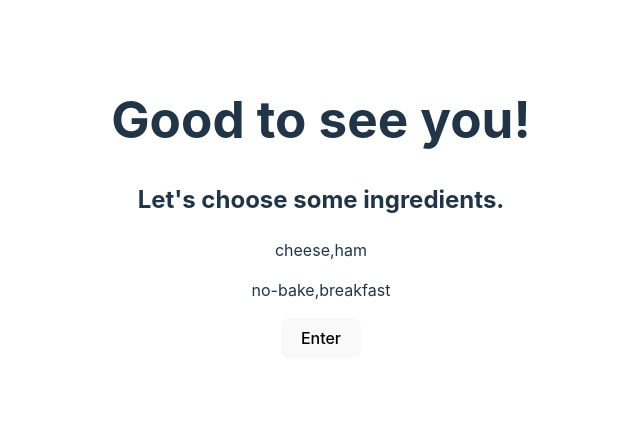
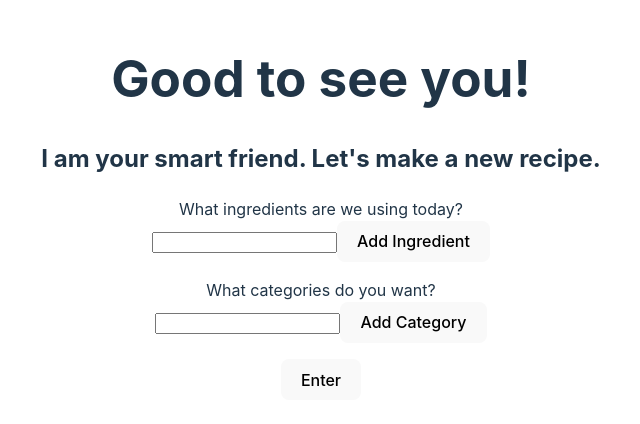
Before and after one commit to liz-garcia/easy-chef-ai, a React (Vite) app: page /create-recipe in a window 1280 px wide. Shown: the part 192-616 px from the top of the page, without its empty margins (319-959 px from the left). Built offline with nearby package versions, Linux system fonts and the light colour scheme.

Commit message:
Modified recipeContext. RequestRecipePage is now updating correctly the variables in recipeContext.

```diff
--- a/src/components/RequestRecipePage.jsx
+++ b/src/components/RequestRecipePage.jsx
@@ -1,23 +1,49 @@
-import { useState, useContext, useEffect } from "react";
+import { useState, useContext } from "react";
 import { UserContext } from "../context/UserContext.jsx";
+import { RecipeContext } from "../context/RecipeContext.jsx";
 import { useNavigate } from "react-router-dom";
 
 const RequestRecipePage = () => {
+  // Ingredients and Categories that will be sent to recipeContext
   const [ingredients, setIngredients] = useState([]);
   const [categories, setCategories] = useState([]);
+
+  // Manage input for ingredients and categories
+  const [ingredientInput, setIngredientInput] = useState('');
+  const [categoryInput, setCategoryInput] = useState('');
+
+  // Contexts to access userName,
+  // and for updating variables in RecipeContext
   const userContext = useContext(UserContext);
+  const recipeContext = useContext(RecipeContext);
+
   const navigate = useNavigate();
 
-  const selectedIngredients = ['cheese', 'ham'];
-  const selectedCategories = ['no-bake', 'breakfast'];
+  const handleIngredientsChange = (event) => {
+    setIngredientInput(event.target.value);
+  };
 
-  useEffect(() => {
-    setIngredients(selectedIngredients);
-    setCategories(selectedCategories);
-  // eslint-disable-next-line react-hooks/exhaustive-deps
-  }, []); // Empty dependency array ensures the effect runs once after the initial render
+  const handleCategoriesChange = (event) => {
+    setCategoryInput(event.target.value);
+  };
 
+  const handleAddIngredient = () => {
+    setIngredients([...ingredients, ingredientInput]);
+    setIngredientInput('');
+  };
+
+  const handleAddCategory = () => {
+    setCategories([...categories, categoryInput]);
+    setCategoryInput('');
+  };
+
+  // Update ingredients and categories in RecipeContext
+  // Navigate to '/recipe/' route
   const handleEnterClick = () => {
+    recipeContext.setRecipeIngredients(ingredients);
+    recipeContext.setRecipeCategories(categories);
+    console.log(recipeContext.recipeIngredients, recipeContext.recipeCategories);
+    console.log(recipeContext.recipeIngredients, recipeContext.recipeCategories);
     navigate("/recipe");
   };
 
@@ -28,9 +54,46 @@ const RequestRecipePage = () => {
           ? `Good to see you, ${userContext.userName}!`
           : "Good to see you!"}
       </h1>
-      <h2>Let&apos;s choose some ingredients.</h2>
-      <p>{`${ingredients}`}</p>
-      <p>{`${categories}`}</p>
+      <h2>I am your smart friend. Let's make a new recipe.</h2>
+
+      {/* Ingredients input and list */}
+      <label htmlFor="ingredients">What ingredients are we using today?</label>
+      <div>
+      <input
+        type="text"
+        id="ingredients"
+        value={ingredientInput}
+        onChange={handleIngredientsChange}
+      />
+      <button id="addIngredient" onClick={handleAddIngredient}>
+        Add Ingredient
+      </button>
+      <ul>
+          {ingredients.map((ingredient, index) => (
+            <li key={index}>{ingredient}</li>
+          ))}
+      </ul>
+      </div>
+
+      {/* Categories input and list */}
+      <label htmlFor="categories">What categories do you want?</label>
+      <div>
+      <input
+        type="text"
+        id="categories"
+        value={categoryInput}
+        onChange={handleCategoriesChange}
+      />
+      <button id="addCategory" onClick={handleAddCategory}>
+        Add Category
+      </button>
+      <ul>
+          {categories.map((category, index) => (
+            <li key={index}>{category}</li>
+          ))}
+      </ul>
+      </div>
+
       <button onClick={handleEnterClick}>Enter</button>
     </>
   );
--- a/src/context/RecipeContext.jsx
+++ b/src/context/RecipeContext.jsx
@@ -7,12 +7,12 @@ import PropTypes from "prop-types";
 const RecipeContext = createContext();
 
 const RecipeContextProvider = ({ children }) => {
-  const [ingredients, setIngredients] = useState([]);
-  const [categories, setCategories] = useState([]);
+  const [recipeIngredients, setRecipeIngredients] = useState([]);
+  const [recipeCategories, setRecipeCategories] = useState([]);
 
   return (
     <RecipeContext.Provider
-      value={{ ingredients, categories, setIngredients, setCategories }}
+      value={{ recipeIngredients, recipeCategories, setRecipeIngredients, setRecipeCategories }}
     >
       {children}
     </RecipeContext.Provider>
--- a/src/index.jsx
+++ b/src/index.jsx
@@ -3,13 +3,16 @@ import ReactDOM from "react-dom/client";
 import App from "./App.jsx";
 import "./styles/index.css";
 import { UserContextProvider } from "./context/UserContext.jsx";
+import { RecipeContextProvider } from "./context/RecipeContext.jsx";
 
 const root = ReactDOM.createRoot(document.getElementById("root"));
 
 root.render(
   <UserContextProvider>
-    <React.StrictMode>
-      <App />
-    </React.StrictMode>
+    <RecipeContextProvider>
+      <React.StrictMode>
+        <App />
+      </React.StrictMode>
+    </RecipeContextProvider>
   </UserContextProvider>,
 );
```
